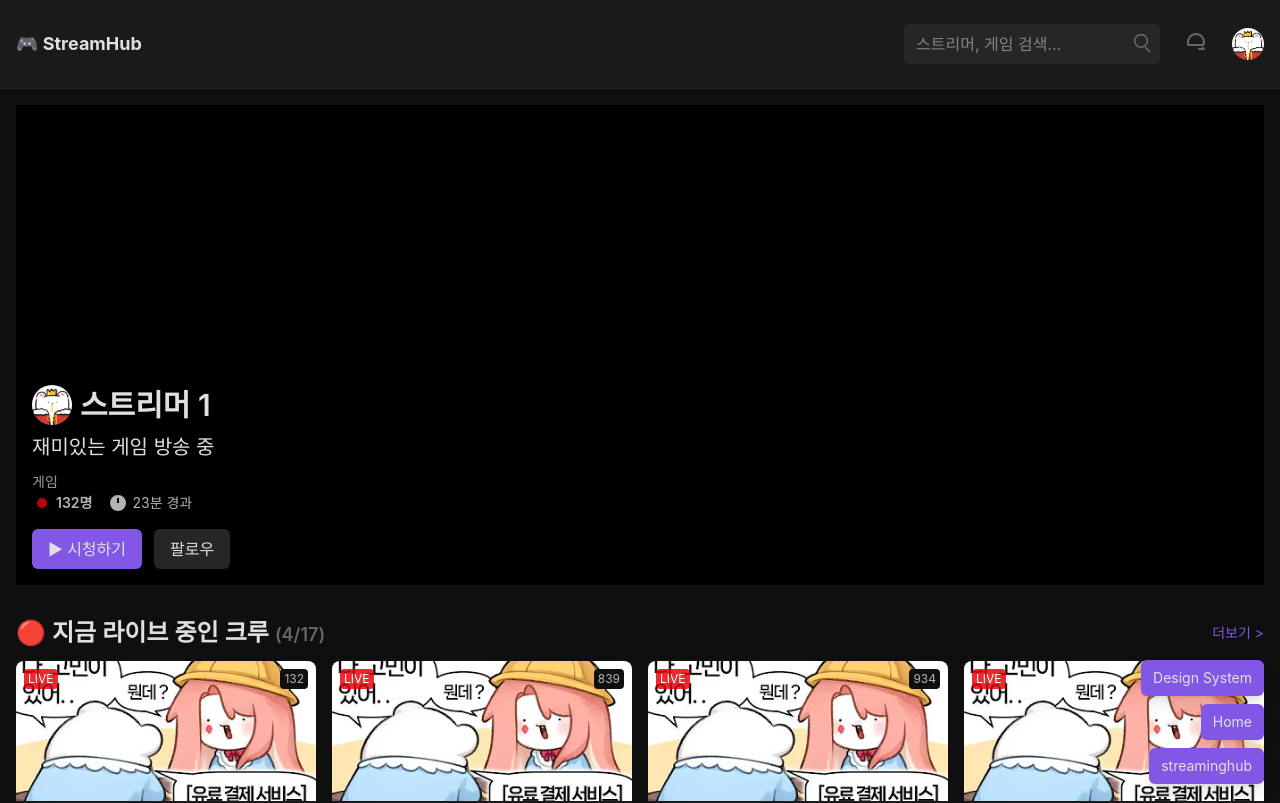
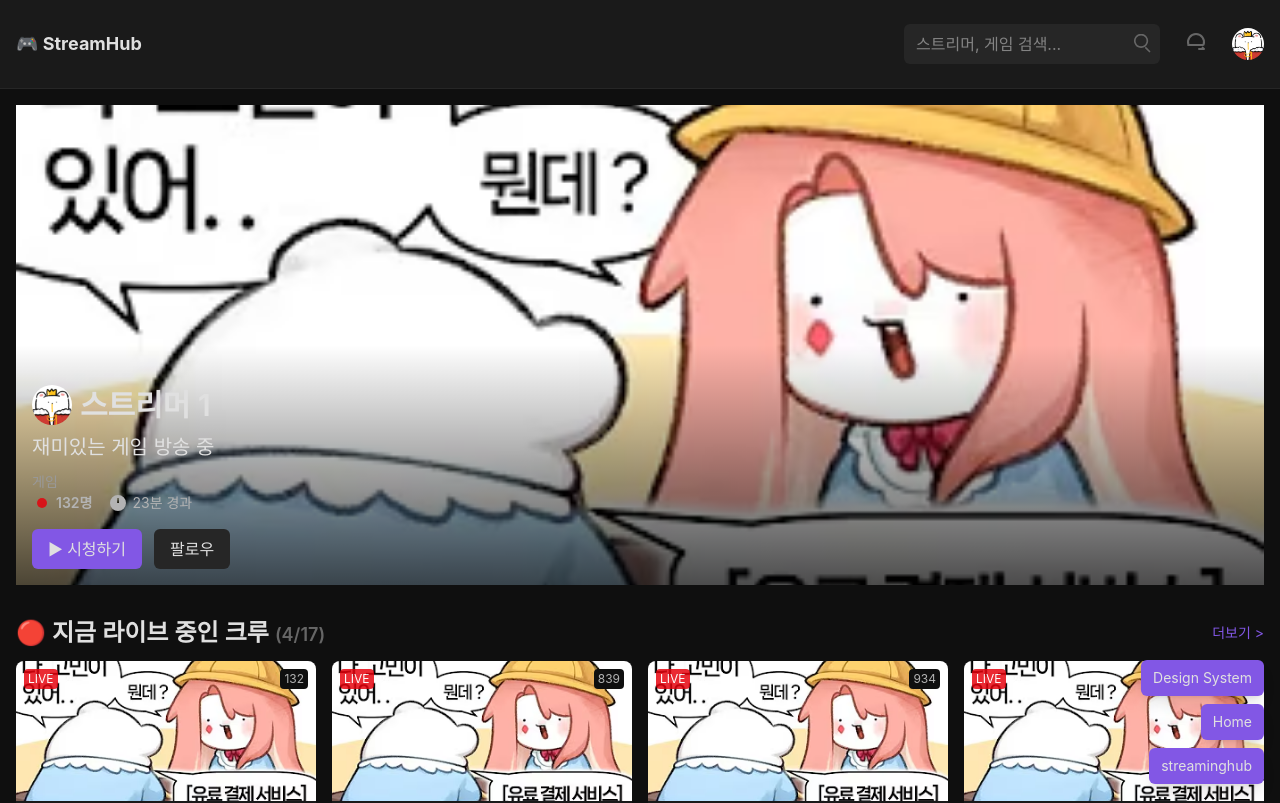
Before and after one commit to changhak0310/tailwind-automation, a Next.js app: page / in a window 1280 px wide. Shown: the top 803 px of the page. Built offline with nearby package versions, Linux system fonts and the light colour scheme.

Commit message:
fix: 배경 스타일을 그라데이션으로 수정

```diff
--- a/src/components/HighlightStreamCard.tsx
+++ b/src/components/HighlightStreamCard.tsx
@@ -34,7 +34,13 @@ export default function HighlightStreamCard({
         fill
         className="object-cover"
       />
-      <div className="absolute inset-0 bg-black bg-opacity-40" />
+      <div
+        className="absolute inset-0
+                  bg-gradient-to-b
+                  from-transparent
+                  via-transparent
+                  to-black/70"
+      />
       <div className="absolute bottom-4 left-4 right-4 text-neutral-100 space-y-2">
         <div className="flex items-center space-x-2">
           <Image
```
